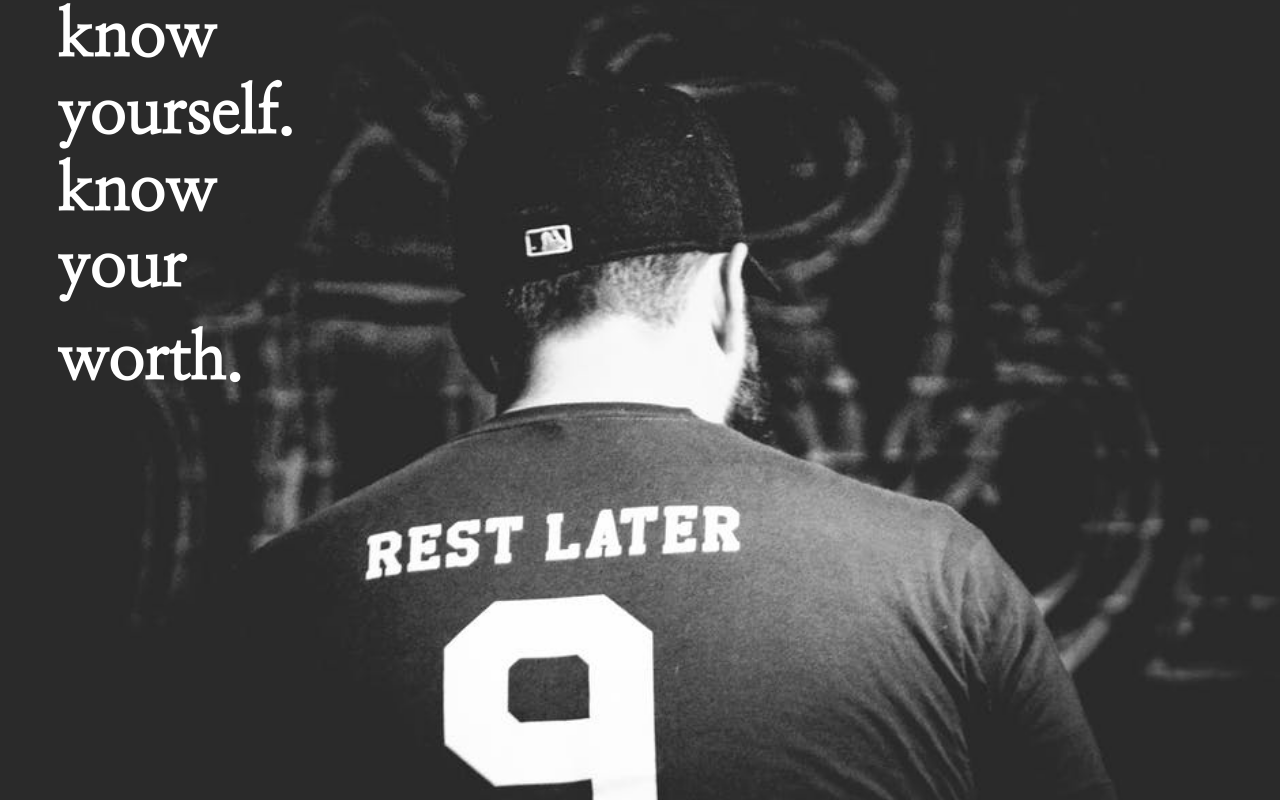
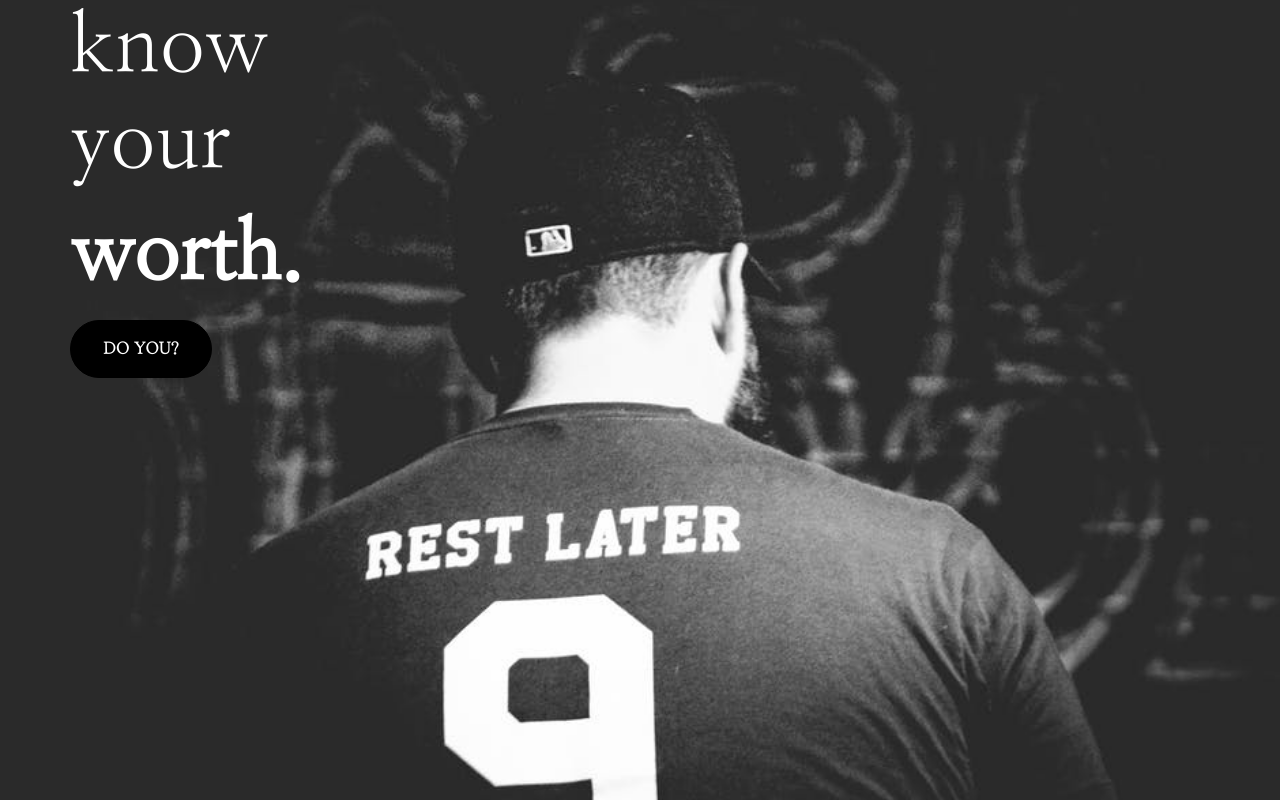
Before and after one commit to LA-Maranan/startup, a plain HTML site: page index.html in a window 1280 px wide. Drawn offline with nearby package versions, Linux system fonts and the light colour scheme.

Commit message:
added a button that transfroms and removed text

```diff
--- a/index.html
+++ b/index.html
@@ -12,15 +12,17 @@
     <title>Hello, world!</title>
   </head>
   <body>
-    <header class="dude text-justify text-white d-flex">
+    <header class="dude text-left text-white d-flex">
       <div class="row">
-          <div class="col-1"> </div>
-          <div class="col-lg-8">
+          <div class="col-lg-9  mx-auto">
       <div class="container">
-      <h1><strong>know yourself.
-          <p>know your</p> <p>worth.<p><strong></h1>
+      <h1>
+        <p>know your</p> <strong><p>worth.<p><strong></h1>
       </div>
-
+    <div>
+       <div class="col-lg-12 my-auto">
+      <button class="btn btn-primary btn-xl">Do You?</button
+    </div>
 
     <!-- Optional JavaScript -->
     <!-- jQuery first, then Popper.js, then Bootstrap JS -->
--- a/style.css
+++ b/style.css
@@ -20,5 +20,26 @@ header.dude hr {
   margin-bottom: 30px;
 }
 header.dude h1{
-  font-size: 4rem;
+  font-size: 5rem;
 }
+
+.btn {
+  font-weight: 800;
+  text-transform: uppercase;
+  border-radius: 300px;
+  font-family: 'Nanum Myeongjo', serif;
+}
+
+.btn-xl {
+  padding: 1rem 2rem;
+}
+
+.btn-primary {
+  background-color: #000000;
+  border-color: #000000; }
+
+.btn-primary:hover {
+  background-color: #ee4b08;
+  border-color: #ee4b08;
+  border-width: 5px;
+  cursor: pointer;
```
